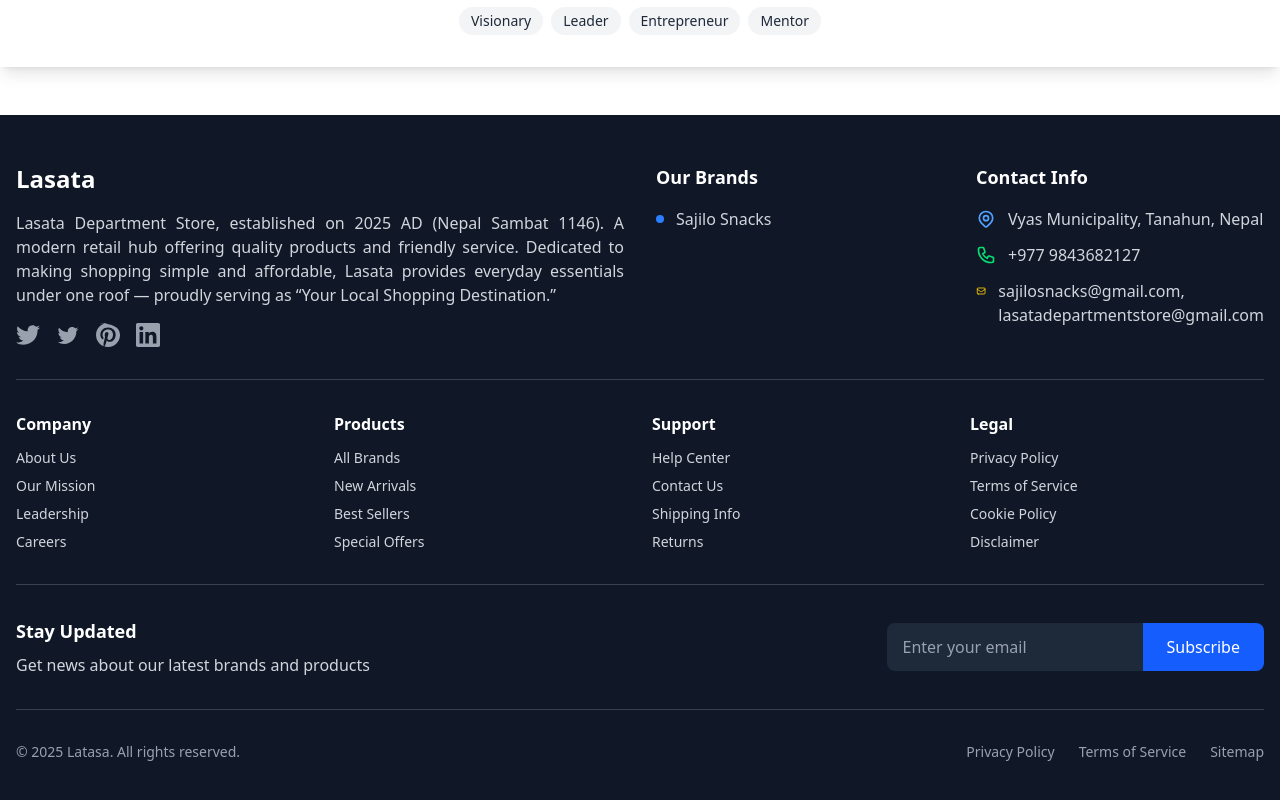
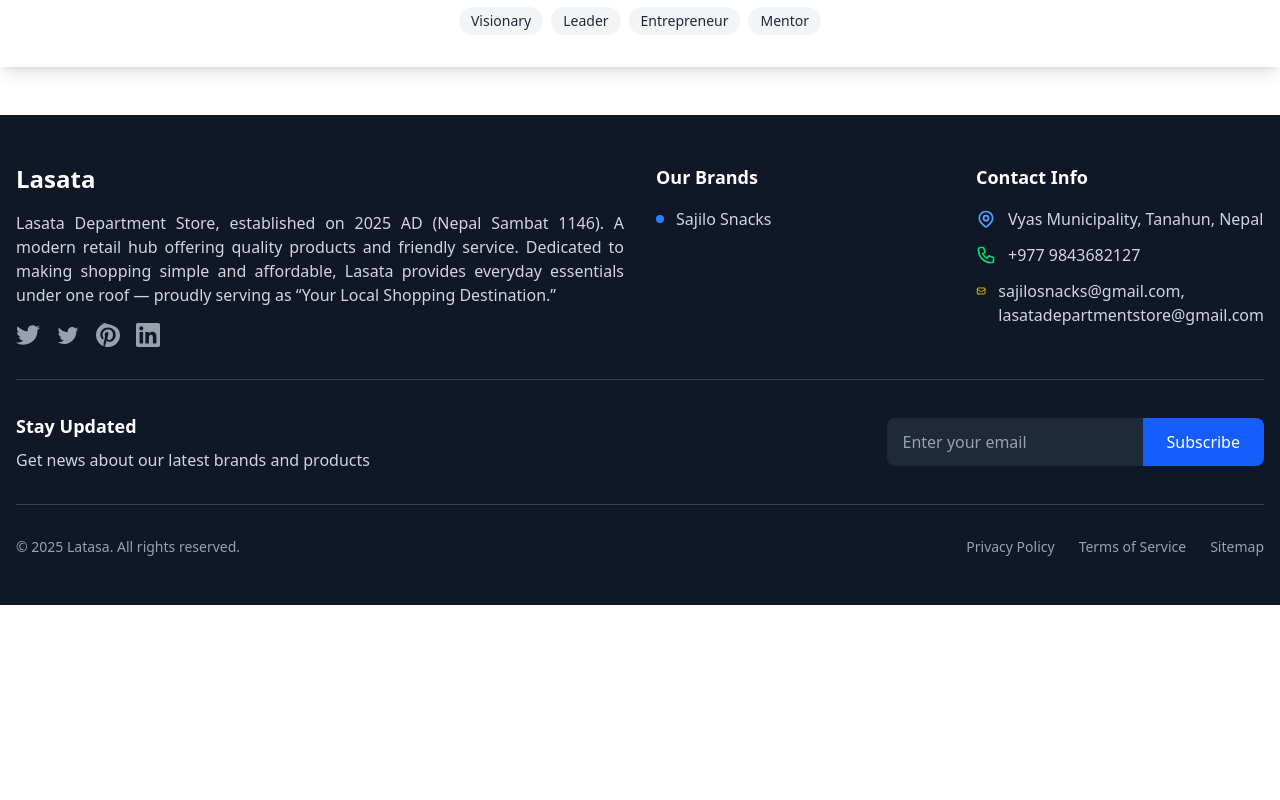
Before and after one commit to Sandeshstha0/lasata_store, a Next.js app: page /about/nischal in a window 1280 px wide. Shown: the part 2070-2870 px from the top of the page. After the commit the page ends 2675 px from the top, so only its background shows below. Built offline with nearby package versions, Linux system fonts and the light colour scheme.

Commit message:
Comment out Quick Links section in Footer component for future reference

```diff
--- a/app/components/global/Footer.tsx
+++ b/app/components/global/Footer.tsx
@@ -149,7 +149,7 @@
         </div>
 
         {/* Quick Links */}
-        <div className="border-t border-gray-700 mt-8 pt-8">
+        {/* <div className="border-t border-gray-700 mt-8 pt-8">
           <div className="grid grid-cols-2 md:grid-cols-4 gap-6">
             <div>
               <h5 className="font-semibold mb-3">Company</h5>
@@ -252,7 +252,7 @@
               </ul>
             </div>
           </div>
-        </div>
+        </div> */}
 
         {/* Newsletter Subscription */}
         <div className="border-t border-gray-700 mt-8 pt-8">
```
